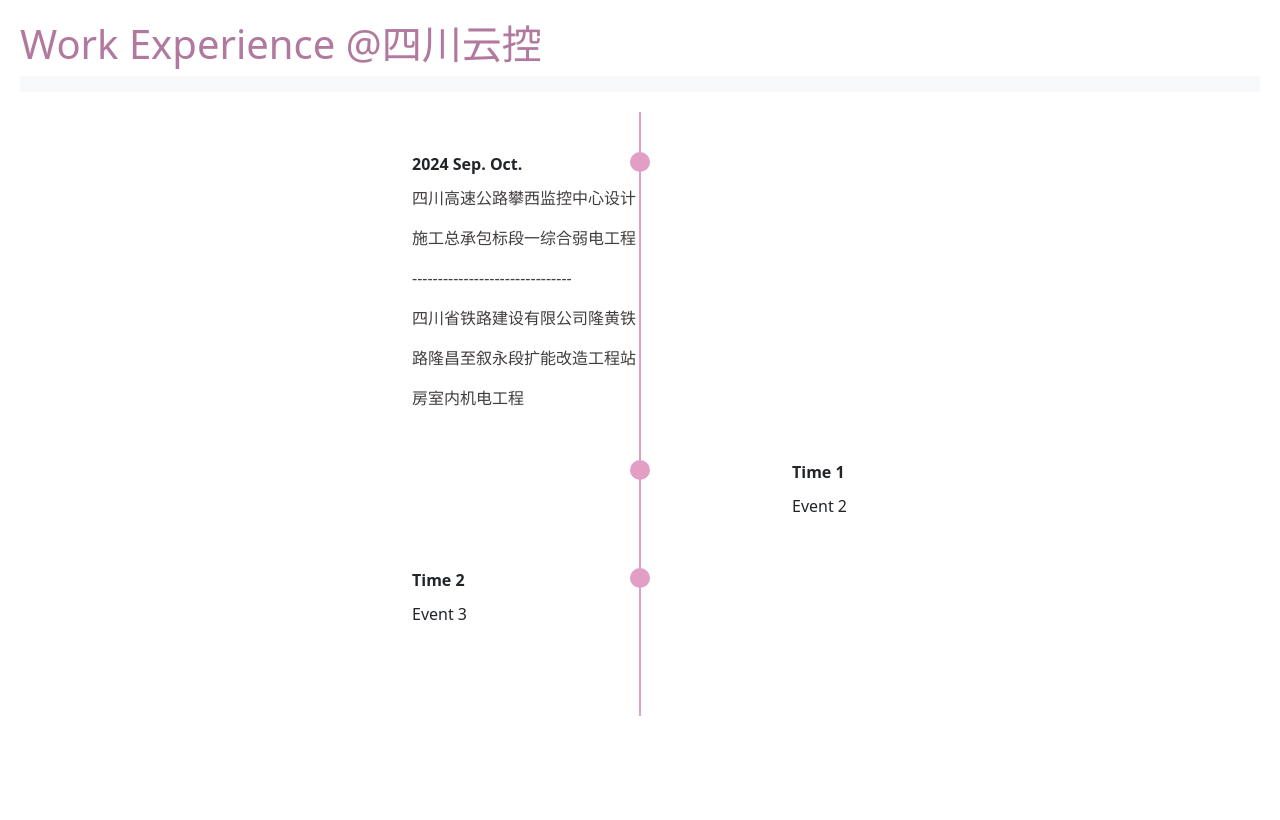
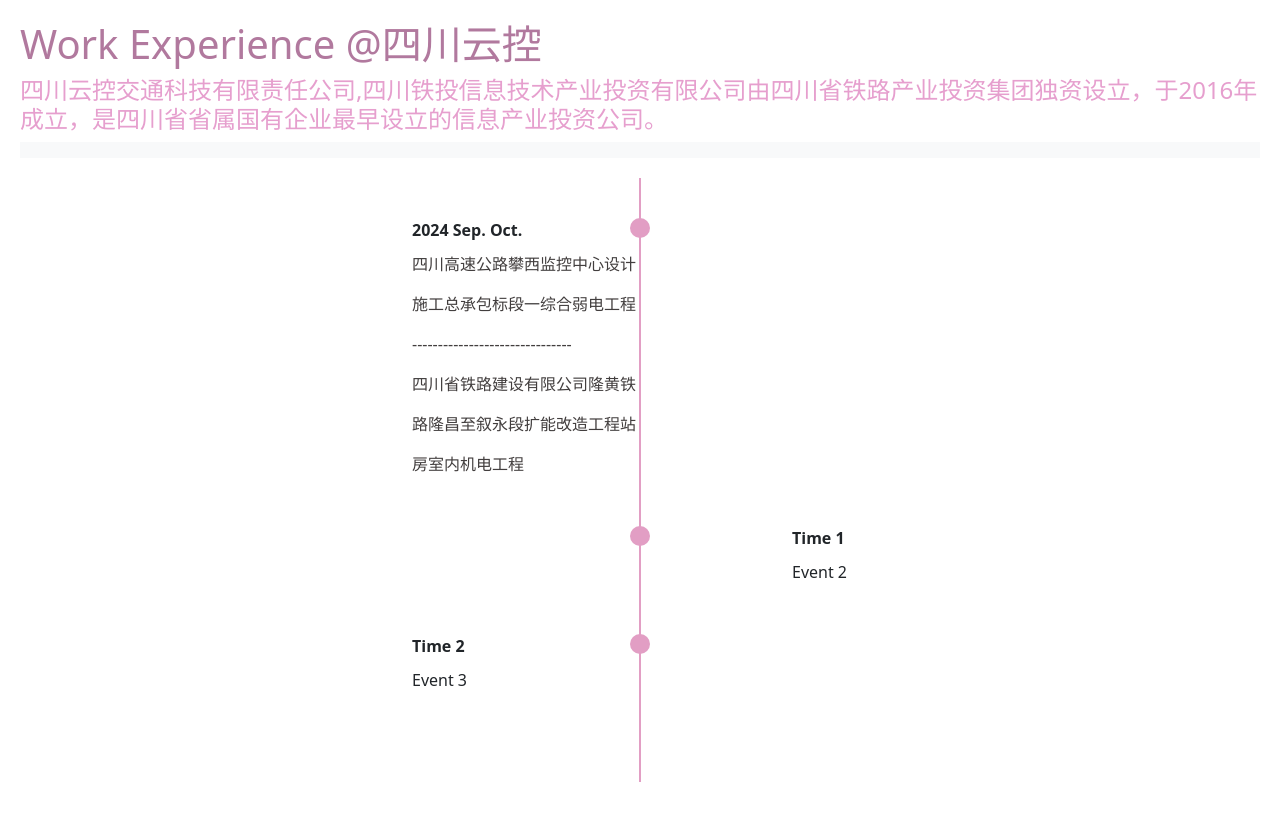
Before and after one commit to ElenaChen327/ElenaChen327.github.io, a plain HTML site: page job/yunkong.html in a window 1280 px wide. Shown: the top 820 px of the page. Drawn offline with nearby package versions, Linux system fonts and the light colour scheme; a script that the page names is missing.

Commit message:
update yunkong

```diff
--- a/job/yunkong.html
+++ b/job/yunkong.html
@@ -23,6 +23,7 @@
   <!--End Nav Bar-->
   <div class="container-content">
   <h1>Work Experience @四川云控</h1>
+  <h4>四川云控交通科技有限责任公司,四川铁投信息技术产业投资有限公司由四川省铁路产业投资集团独资设立，于2016年成立，是四川省省属国有企业最早设立的信息产业投资公司。</h4>
 
     <nav class="navbar navbar-expand-lg navbar-light bg-light">
         <div class="container-fluid justify-content-center"></div>
```
